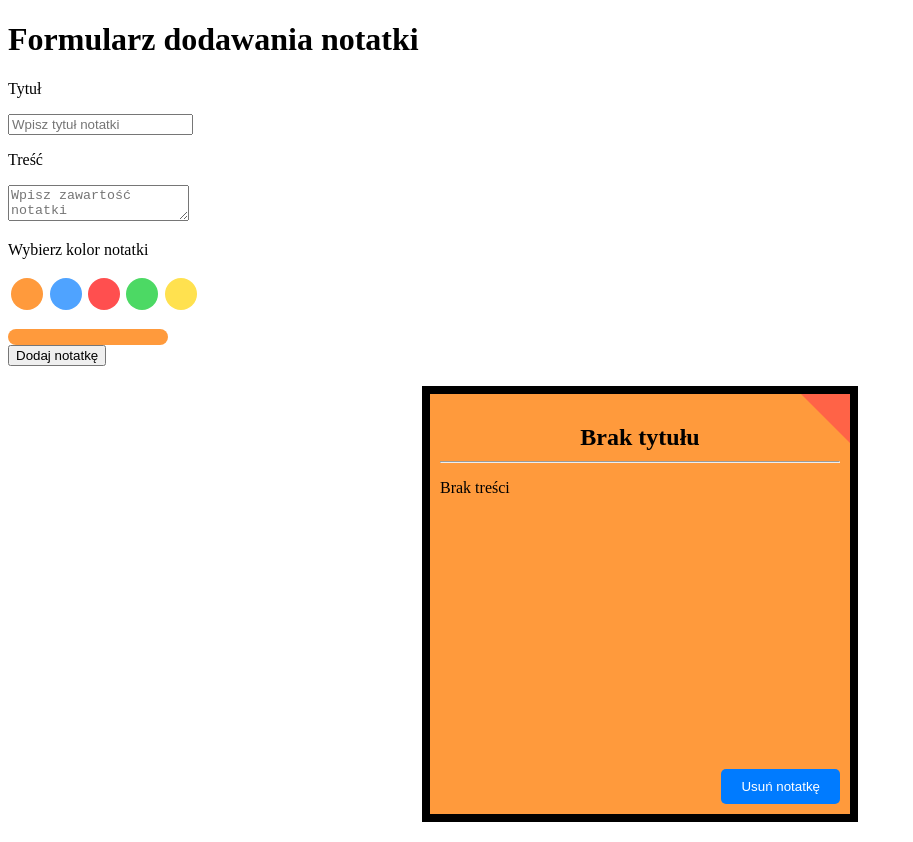
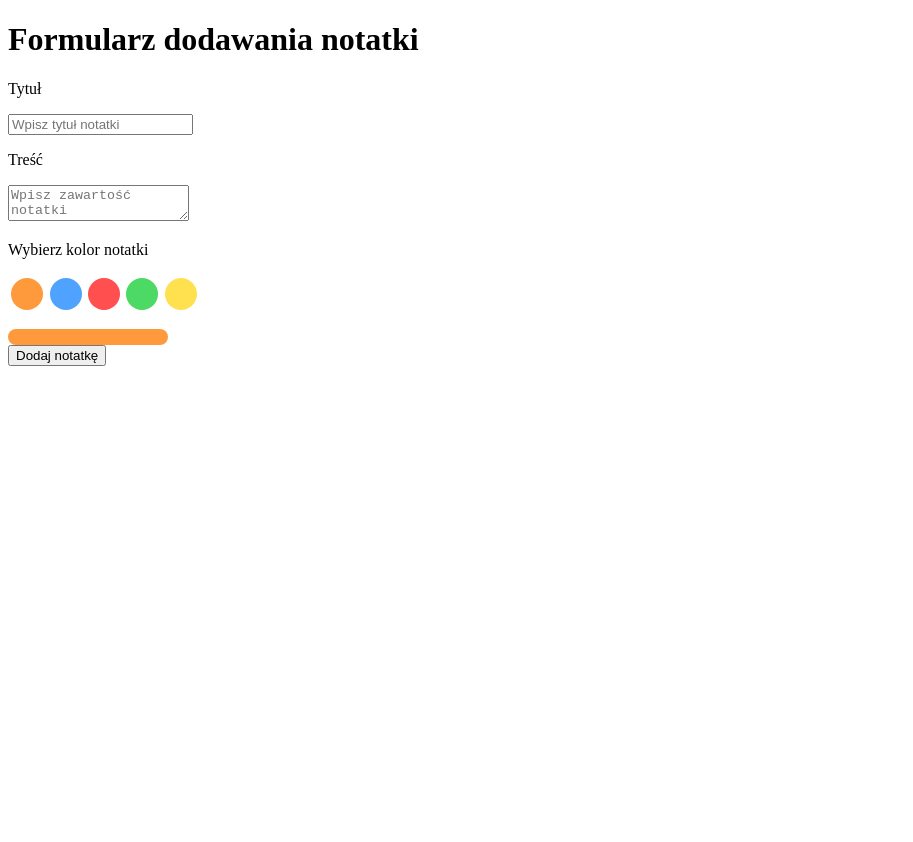
Before and after one commit to nic00la1/notatnik-react, a React (Vite) app in the folder client/notatnik/: page / in a window 1280 px wide. Shown: the whole page, without its empty margins (0-913 px from the left). After the commit the page ends 800 px from the top, so only its background shows below. Built offline with nearby package versions, Linux system fonts and the light colour scheme.

Commit message:
dodaje liste notatek

```diff
--- a/client/notatnik/src/App.jsx
+++ b/client/notatnik/src/App.jsx
@@ -2,15 +2,15 @@ import { useState } from 'react'
 import './App.css'
 import Form from './components/Form'
 import Note from './components/Note'
+import ListOfNotes from './components/ListOfNotes';
 
 function App() {
-
-  const [formData, setFormData] = useState({});
+  const [formData, setFormData] = useState([]);
 
   return (
     <>
-      <Form onSubmitData={setFormData}/>
-      <Note data={formData}/>
+      <ListOfNotes data={formData} setFormData={setFormData}/>
+      <Form onSubmitData={newNote => setFormData(prev => [...prev, newNote])}/>
     </>
   )
 }
--- /dev/null
+++ b/client/notatnik/src/components/ListOfNotes.jsx
@@ -0,0 +1,19 @@
+import React from 'react'
+import Note from './Note'
+
+const ListOfNotes = ({data, setFormData}) => {
+  return (
+    <div className='list-of-notes'>
+      {
+        data.map((item => (
+            <Note key={item.id}
+                  item={item}
+                  data={data}
+                  setFormData={setFormData}/>
+        )))
+      }
+    </div>
+  )
+}
+
+export default ListOfNotes
--- a/client/notatnik/src/components/Note.jsx
+++ b/client/notatnik/src/components/Note.jsx
@@ -1,12 +1,10 @@
 import '../styles/Note.css'
 
-import React from 'react'
+const Note = ({item, data, setFormData}) => {
 
-const Note = ({data}) => {
-
-  let title = data.title;
-  let content = data.content;
-  const color = data.color;
+  let title = item.title;
+  let content = item.content;
+  const color = item.color;
 
   // Deafultowe własności title i content
   if (title === undefined) {
@@ -16,13 +14,23 @@ const Note = ({data}) => {
     content = "Brak treści";
   }
 
+  function handleDelete(item) {
+    console.log("Delete button clicked", item);
+    setFormData( data.filter((note) => note !== item));
+  }
+
   return (
+
     <div className='note-box' style={{ backgroundColor: color }}>
-        <div className='small-triangle'></div>
-        <h2>{title}</h2>
-        <hr/>
-        <p>{content}</p>
-        <button className='button-note'>Usuń notatkę</button>
+        <div>
+          <div className='small-triangle'></div>
+          <h2>{title}</h2>
+          <hr/>
+          <p>{content}</p>
+          <button className='button-note'
+           onClick={() => handleDelete(item)}
+           >Usuń notatkę</button>
+        </div>
     </div>
   )
 }
```
